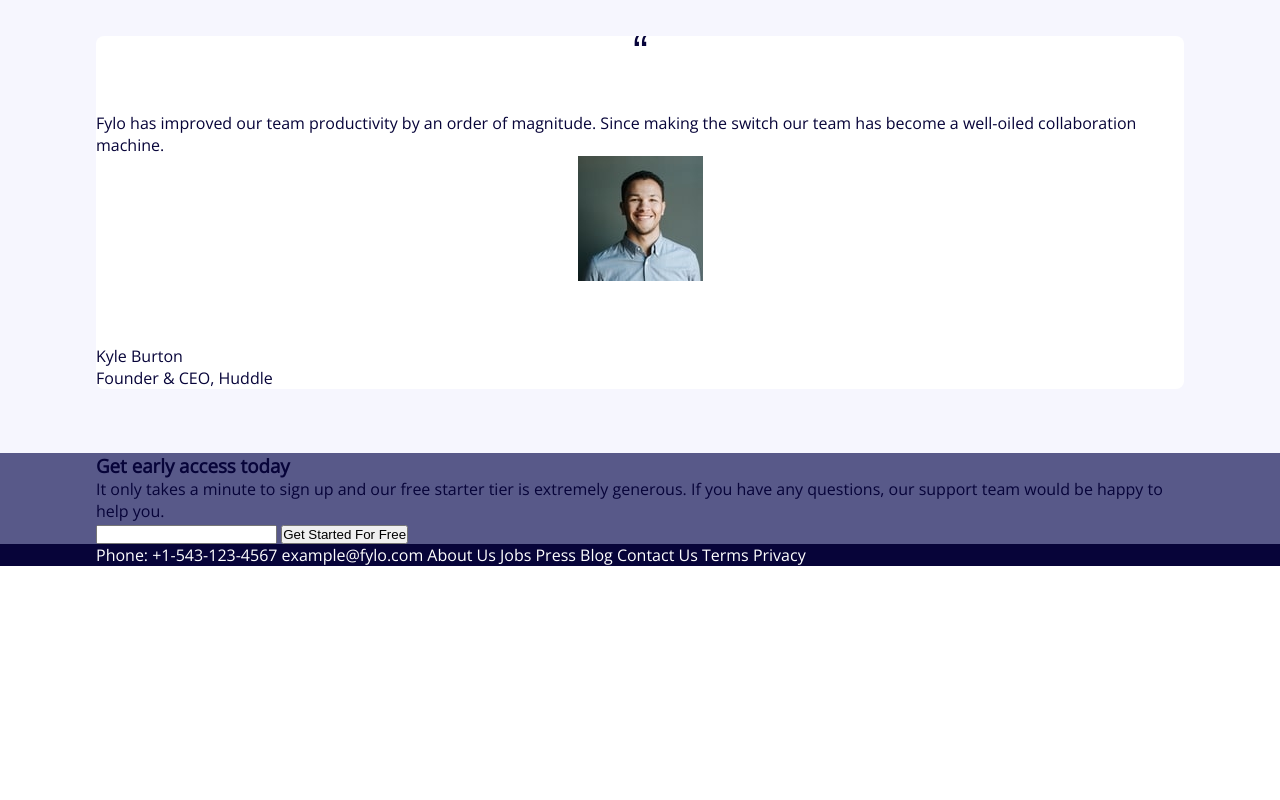
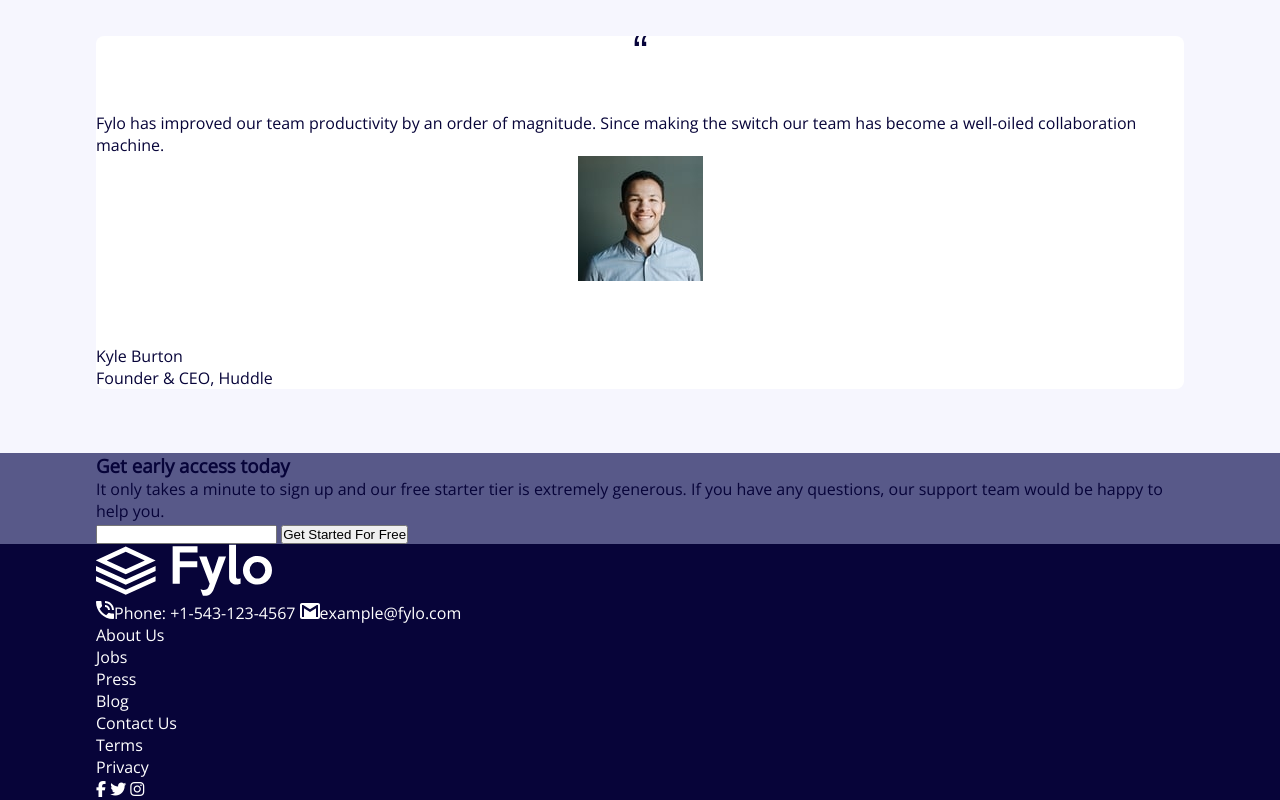
Before and after one commit to JacksonJ97/fylo-landing-page-with-two-column-layout, a website built with Parcel: page src/index.html in a window 1280 px wide. Shown: the part 2315-3115 px from the top of the page. Before the commit the page ends 2881 px from the top, so only its background shows below. Built offline with nearby package versions, Linux system fonts and the light colour scheme.

Commit message:
added footer HTML

```diff
--- a/src/index.html
+++ b/src/index.html
@@ -8,6 +8,7 @@
     <link rel="preconnect" href="https://fonts.gstatic.com" crossorigin />
     <link href="https://fonts.googleapis.com/css2?family=Open+Sans&family=Raleway:wght@400;700&display=swap" rel="stylesheet" />
     <link rel="stylesheet" href="scss/main.scss" />
+    <script src="https://kit.fontawesome.com/2204d85ae9.js" crossorigin="anonymous"></script>
     <title>Frontend Mentor | Fylo landing page with two column layout</title>
   </head>
   <body>
@@ -82,7 +83,32 @@
     </main>
 
     <footer>
-      <div class="container">Phone: +1-543-123-4567 example@fylo.com About Us Jobs Press Blog Contact Us Terms Privacy</div>
+      <div class="container">
+        <img src="images/white-logo.svg" alt="" />
+        <div>
+          <a href="#"><img src="images/icon-phone.svg" alt="" />Phone: +1-543-123-4567</a>
+          <a href="#"><img src="images/icon-email.svg" alt="" />example@fylo.com</a>
+        </div>
+
+        <ul>
+          <li><a href="#">About Us</a></li>
+          <li><a href="#">Jobs</a></li>
+          <li><a href="#">Press</a></li>
+          <li><a href="#">Blog</a></li>
+        </ul>
+
+        <ul>
+          <li><a href="#">Contact Us</a></li>
+          <li><a href="#">Terms</a></li>
+          <li><a href="#">Privacy</a></li>
+        </ul>
+
+        <div class="social-links">
+          <a href="#"><span class="sr-only">Facebook link</span><i class="fab fa-facebook-f"></i></a>
+          <a href="#"><span class="sr-only">Twitter link</span><i class="fab fa-twitter"></i></a>
+          <a href="#"><span class="sr-only">Instagram link</span><i class="fab fa-instagram"></i></a>
+        </div>
+      </div>
     </footer>
   </body>
 </html>
--- a/src/scss/base/_reset.scss
+++ b/src/scss/base/_reset.scss
@@ -11,3 +11,7 @@ ul {
 a {
   text-decoration: none;
 }
+
+.sr-only {
+  display: hidden;
+}
--- a/src/scss/layout/_footer.scss
+++ b/src/scss/layout/_footer.scss
@@ -4,3 +4,7 @@ footer {
   background-color: $veryDarkBlue;
   color: white;
 }
+
+footer a {
+  color: #fff;
+}
```
Also changed, not shown: public/index.html (+27 -1 lines), public/icon-email.e16cbdce.svg (added), public/icon-phone.cc84a2ca.svg (added), public/white-logo.ad7c34e2.svg (added), src/images/white-logo.svg (added), 1 other file.
